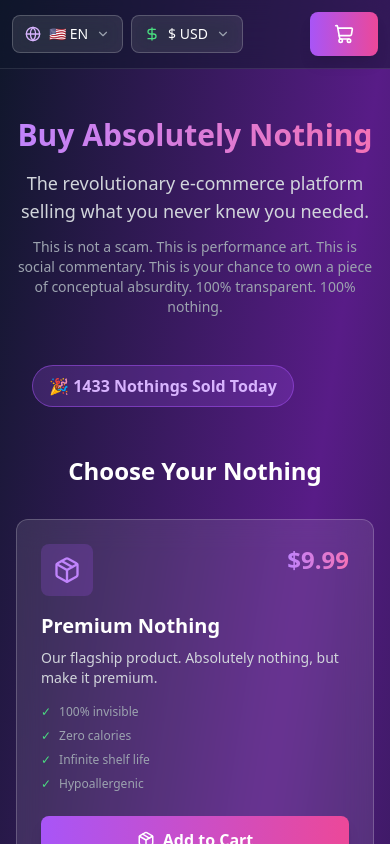
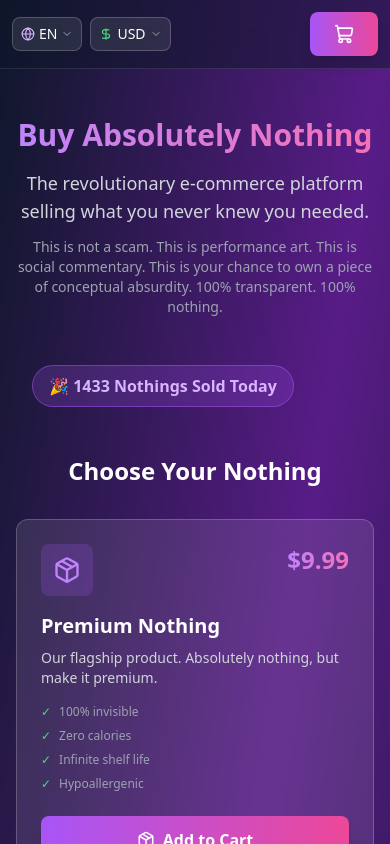
Before and after one commit to mpiima1/nothing, a Next.js app: page / in a window 390 px wide. Shown: the top 844 px of the page. Built offline with nearby package versions, Linux system fonts and the light colour scheme.

Commit message:
refactor: compact dropdowns for mobile
- Show short codes (EN, ES, KES) instead of full names
- Reduce dropdown width from w-48 to w-32
- Smaller padding and icon sizes for compact UI

```diff
--- a/components/CurrencySelector.jsx
+++ b/components/CurrencySelector.jsx
@@ -58,29 +58,29 @@ export default function CurrencySelector({ onCurrencyChange }) {
     <div className="relative" ref={dropdownRef}>
       <button
         onClick={() => setIsOpen(!isOpen)}
-        className="flex items-center gap-2 px-3 py-2 bg-white/10 hover:bg-white/20 backdrop-blur-md rounded-lg border border-white/20 transition-all duration-200 text-sm font-medium"
+        className="flex items-center gap-1 px-2 py-1.5 bg-white/10 hover:bg-white/20 backdrop-blur-md rounded-lg border border-white/20 transition-all duration-200 text-sm font-medium"
       >
-        <DollarSign size={16} className="text-green-400" />
-        <span>{activeCurrency.symbol} {activeCurrency.code}</span>
+        <DollarSign size={14} className="text-green-400" />
+        <span>{activeCurrency.code}</span>
         <ChevronDown
-          size={14}
+          size={12}
           className={`text-gray-400 transition-transform duration-200 ${isOpen ? 'rotate-180' : ''}`}
         />
       </button>
 
       {isOpen && (
-        <div className="fixed top-auto left-0 mt-2 w-48 bg-slate-900/95 backdrop-blur-lg rounded-lg border border-white/20 shadow-xl overflow-hidden z-[100] animate-fade-in">
+        <div className="fixed top-auto left-0 mt-2 w-32 bg-slate-900/95 backdrop-blur-lg rounded-lg border border-white/20 shadow-xl overflow-hidden z-[100] animate-fade-in">
           {supportedCurrencies.map((currency) => (
             <button
               key={currency.code}
               onClick={() => handleSelect(currency)}
-              className={`w-full flex items-center gap-3 px-4 py-3 text-left hover:bg-white/10 transition-colors ${
+              className={`w-full flex items-center gap-3 px-3 py-2 text-left hover:bg-white/10 transition-colors ${
                 activeCurrency.code === currency.code ? 'bg-green-500/20' : ''
               }`}
             >
               <span className="text-lg">{currency.flag}</span>
               <span className={activeCurrency.code === currency.code ? 'text-green-300 font-semibold' : 'text-white'}>
-                {currency.name}
+                {currency.code}
               </span>
               {activeCurrency.code === currency.code && (
                 <span className="ml-auto text-green-400">✓</span>
--- a/components/LanguageSelector.jsx
+++ b/components/LanguageSelector.jsx
@@ -68,29 +68,29 @@ export default function LanguageSelector() {
     <div className="relative" ref={dropdownRef}>
       <button
         onClick={() => setIsOpen(!isOpen)}
-        className="flex items-center gap-2 px-3 py-2 bg-white/10 hover:bg-white/20 backdrop-blur-md rounded-lg border border-white/20 transition-all duration-200 text-sm font-medium"
+        className="flex items-center gap-1 px-2 py-1.5 bg-white/10 hover:bg-white/20 backdrop-blur-md rounded-lg border border-white/20 transition-all duration-200 text-sm font-medium"
       >
-        <Globe size={16} className="text-purple-300" />
-        <span>{activeLang.flag} {activeLang.code.toUpperCase()}</span>
+        <Globe size={14} className="text-purple-300" />
+        <span>{activeLang.code.toUpperCase()}</span>
         <ChevronDown
-          size={14}
+          size={12}
           className={`text-gray-400 transition-transform duration-200 ${isOpen ? 'rotate-180' : ''}`}
         />
       </button>
 
       {isOpen && (
-        <div className="fixed top-auto left-0 mt-2 w-48 bg-slate-900/95 backdrop-blur-lg rounded-lg border border-white/20 shadow-xl overflow-hidden z-[100] animate-fade-in">
+        <div className="fixed top-auto left-0 mt-2 w-32 bg-slate-900/95 backdrop-blur-lg rounded-lg border border-white/20 shadow-xl overflow-hidden z-[100] animate-fade-in">
           {supportedLanguages.map((lang) => (
             <button
               key={lang.code}
               onClick={() => handleSelect(lang)}
-              className={`w-full flex items-center gap-3 px-4 py-3 text-left hover:bg-white/10 transition-colors ${
+              className={`w-full flex items-center gap-3 px-3 py-2 text-left hover:bg-white/10 transition-colors ${
                 activeLang.code === lang.code ? 'bg-purple-500/20' : ''
               }`}
             >
               <span className="text-lg">{lang.flag}</span>
               <span className={activeLang.code === lang.code ? 'text-purple-300 font-semibold' : 'text-white'}>
-                {lang.name}
+                {lang.code.toUpperCase()}
               </span>
               {activeLang.code === lang.code && (
                 <span className="ml-auto text-purple-400">✓</span>
```
